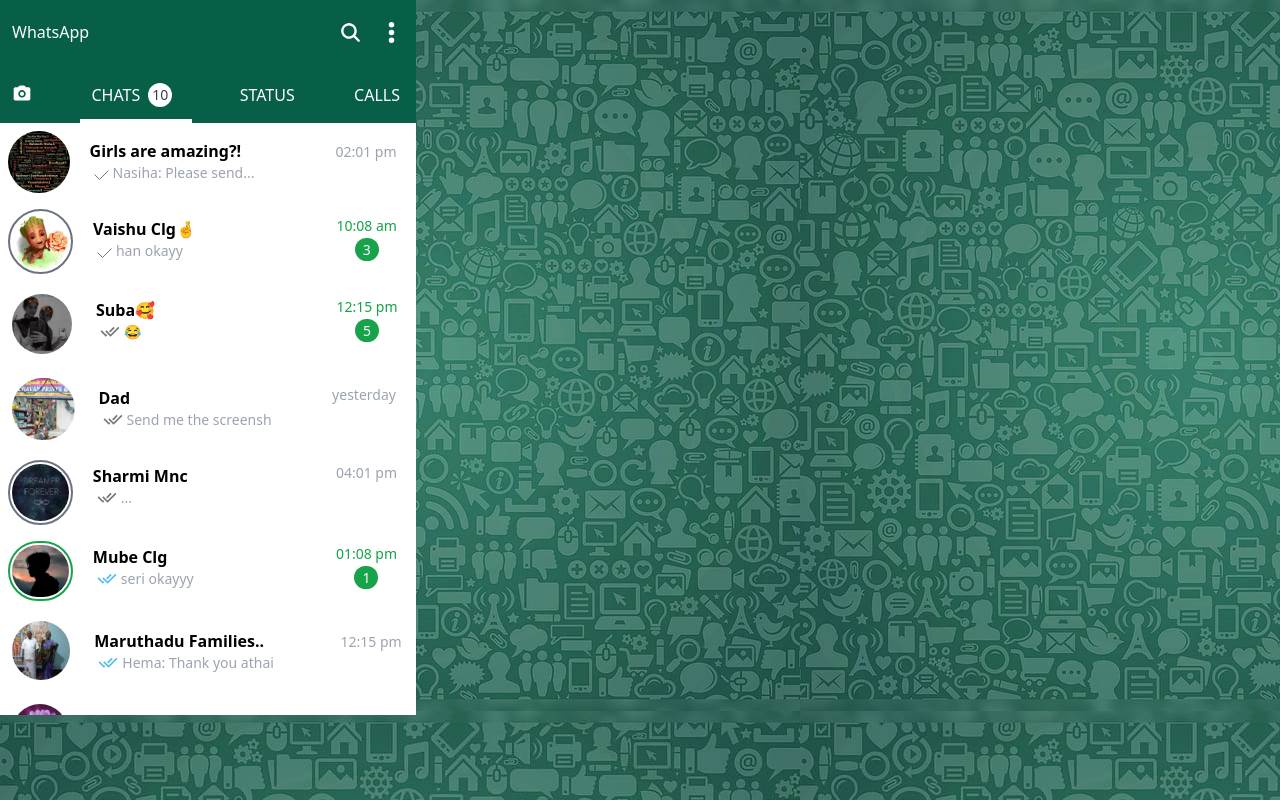
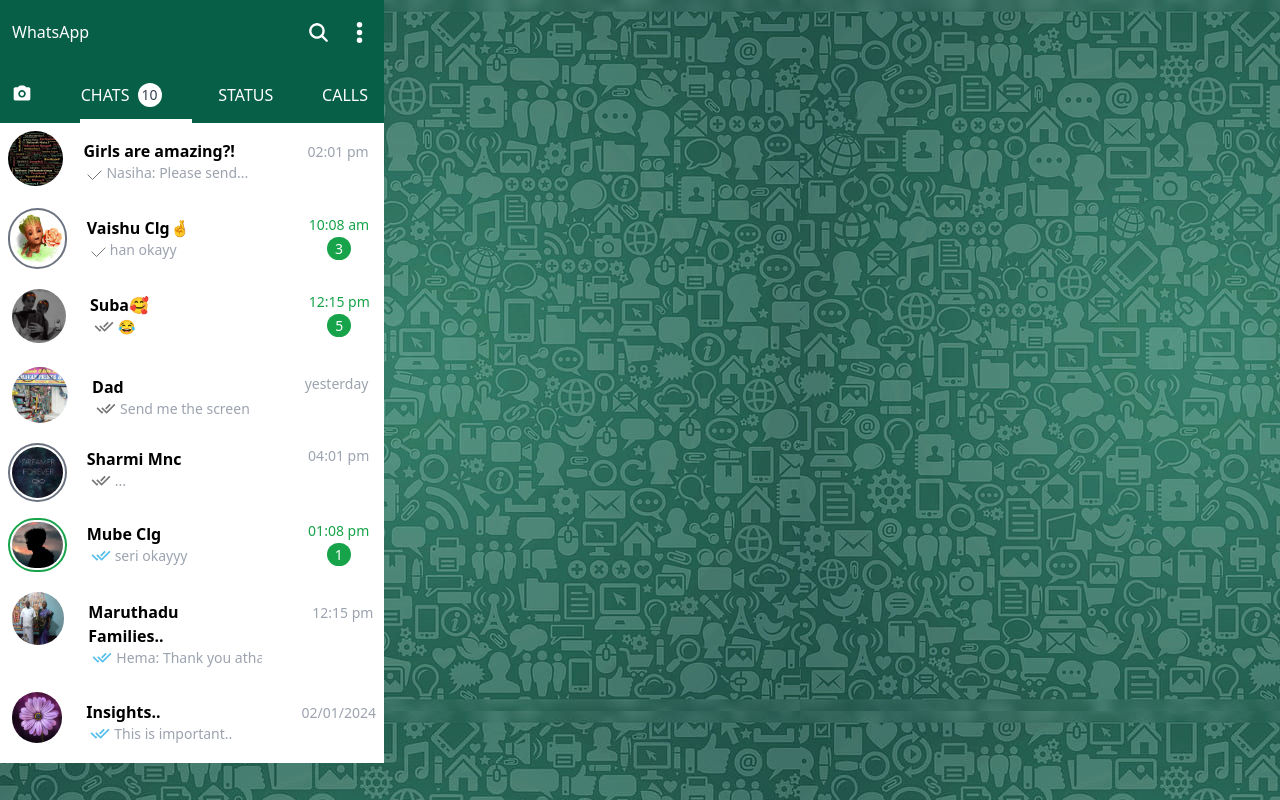
Before and after one commit to Vaigarai14/whatsappui, a website: page index.html in a window 1280 px wide. Drawn offline with nearby package versions, Linux system fonts and the light colour scheme.

Commit message:
changes made

```diff
--- a/index.html
+++ b/index.html
@@ -11,7 +11,7 @@
 
 <body class="">
     <!--  -->
-    <section class="w-[26em]">
+    <section class="w-[24em] ">
         <div class=" bg-emerald-800 sticky top-0">
             <div class=" flex justify-between p-3 pt-5">
                 <h2 class=" text-white ">
@@ -82,7 +82,7 @@
             </div>
         </div>
         <!-- chat section -->
-        <section id="status_bar" class=" bg-white overflow-y-scroll scroll-smooth h-[37em]">
+        <section id="status_bar" class=" bg-white overflow-y-scroll scroll-smooth h-[40em]">
             <div class="flex  hover:bg-slate-200">
                 <div class=" p-2 rounded-full">
                     <img class="rounded-full " src="./assets/clg.png" alt="profile_img1" width="65px">
```
Also changed, not shown: output.css.
